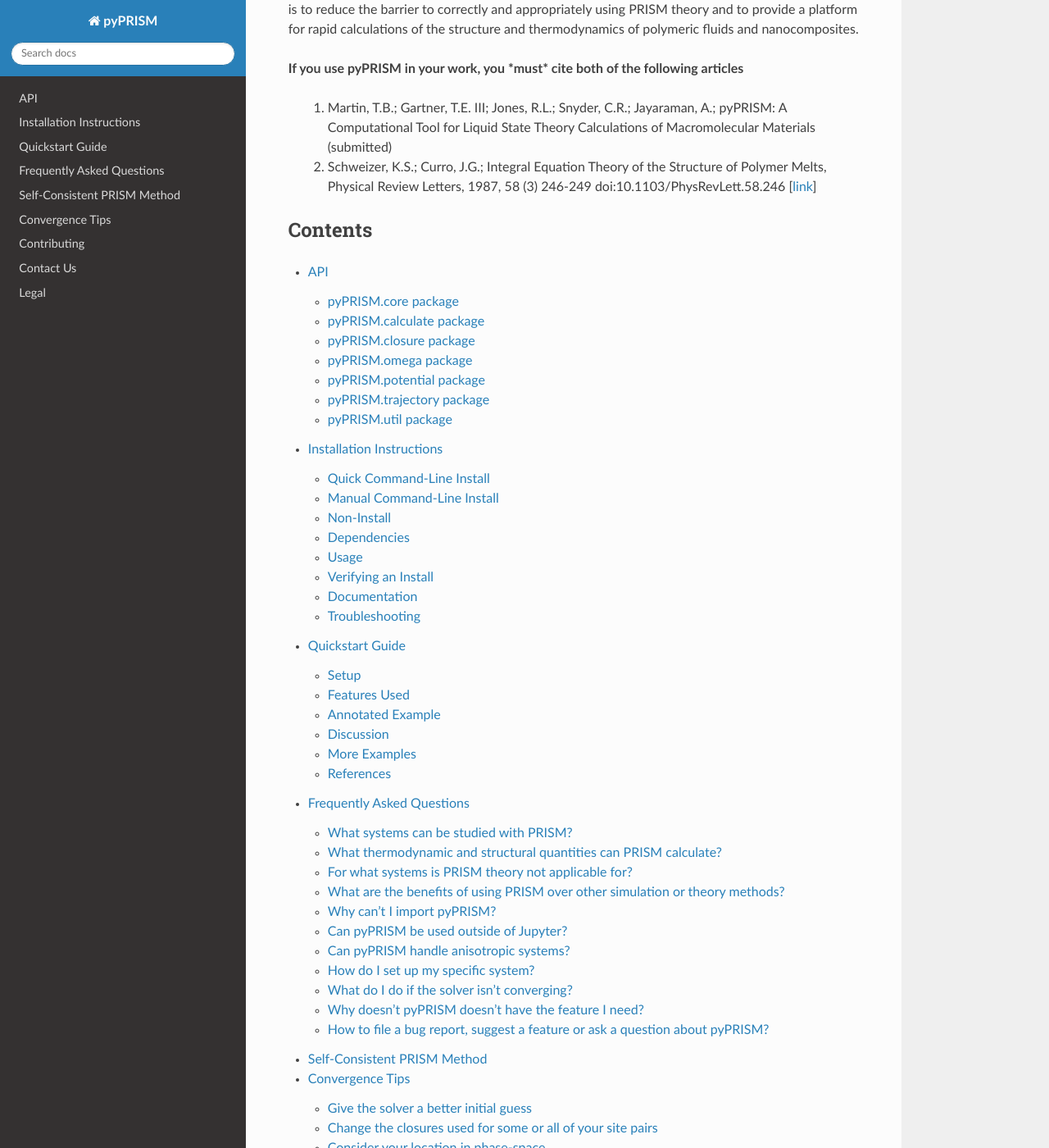
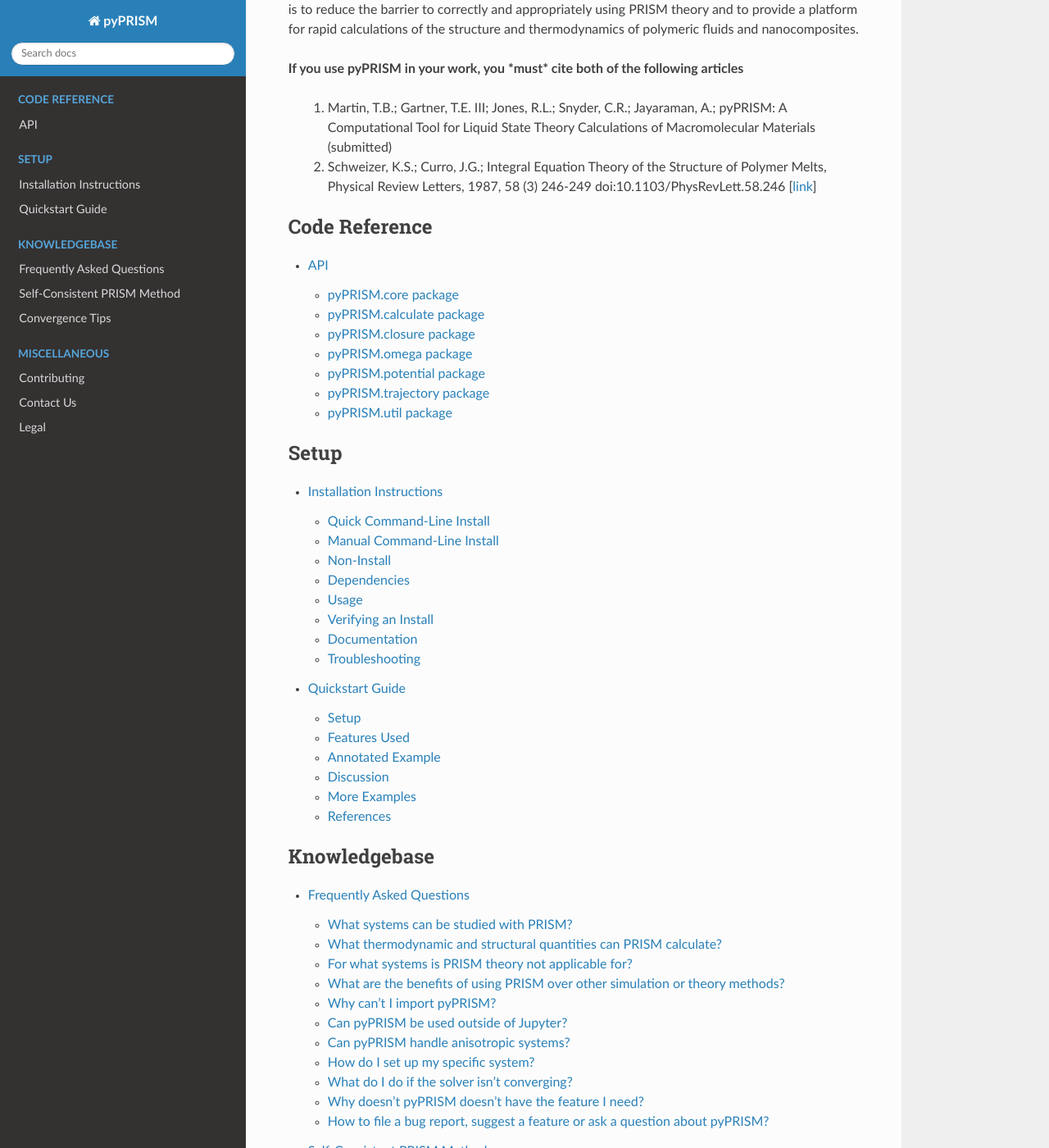
Before and after one commit to usnistgov/pyPRISM, a Sphinx documentation site: the page built from docs/index.rst, in a window 1280 px wide and 1400 px high, scrolled down 563 px. Shown: the whole window at 82% size. Built offline with Sphinx 7.4.7 and the Read the Docs theme 2.0.0, drawn with Linux system fonts in a browser that asks for light colours; pages that are not in the unit, such as notebooks, are missing from menus.

Commit message:
Documentation and Packaging Tweaks

```diff
--- a/docs/index.rst
+++ b/docs/index.rst
@@ -44,18 +44,32 @@ polymeric fluids and nanocomposites.
        [`link <https://doi.org/10.1103/PhysRevLett.58.246>`__]
 
 
-Contents
---------
 .. toctree::
     :maxdepth: 2
+    :caption: Code Reference
 
     api/pyPRISM
+
+.. toctree::
+    :maxdepth: 2
+    :caption: Setup
+
     install/install
     quickstart
     tutorial/tutorial
+
+.. toctree::
+    :maxdepth: 2
+    :caption: Knowledgebase
+
     faq
     scprism
     convergence
+
+.. toctree::
+    :maxdepth: 2
+    :caption: Miscellaneous
+
     contribute
     contact
     legal
```
Also changed, not shown: 1 other file.
